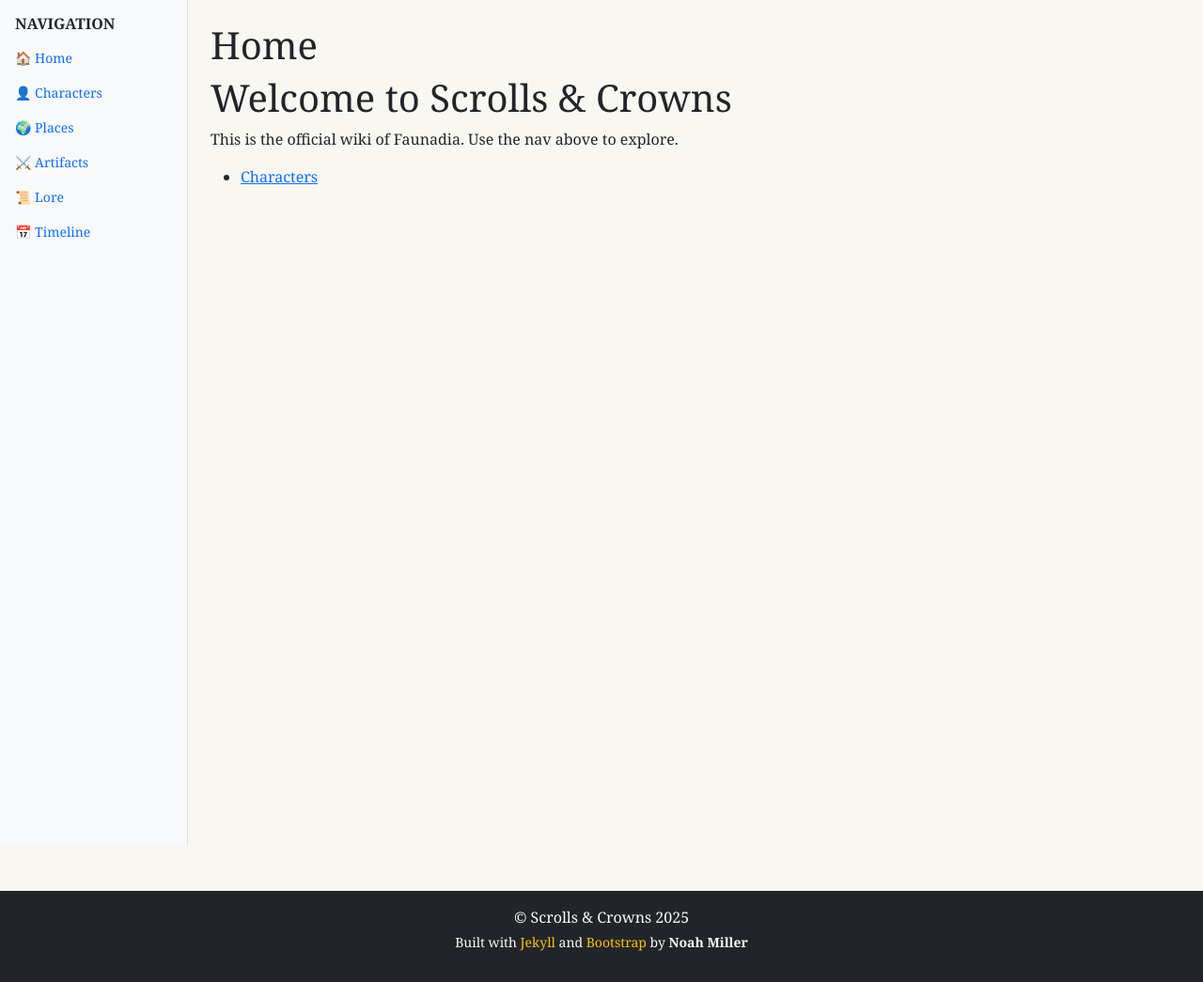
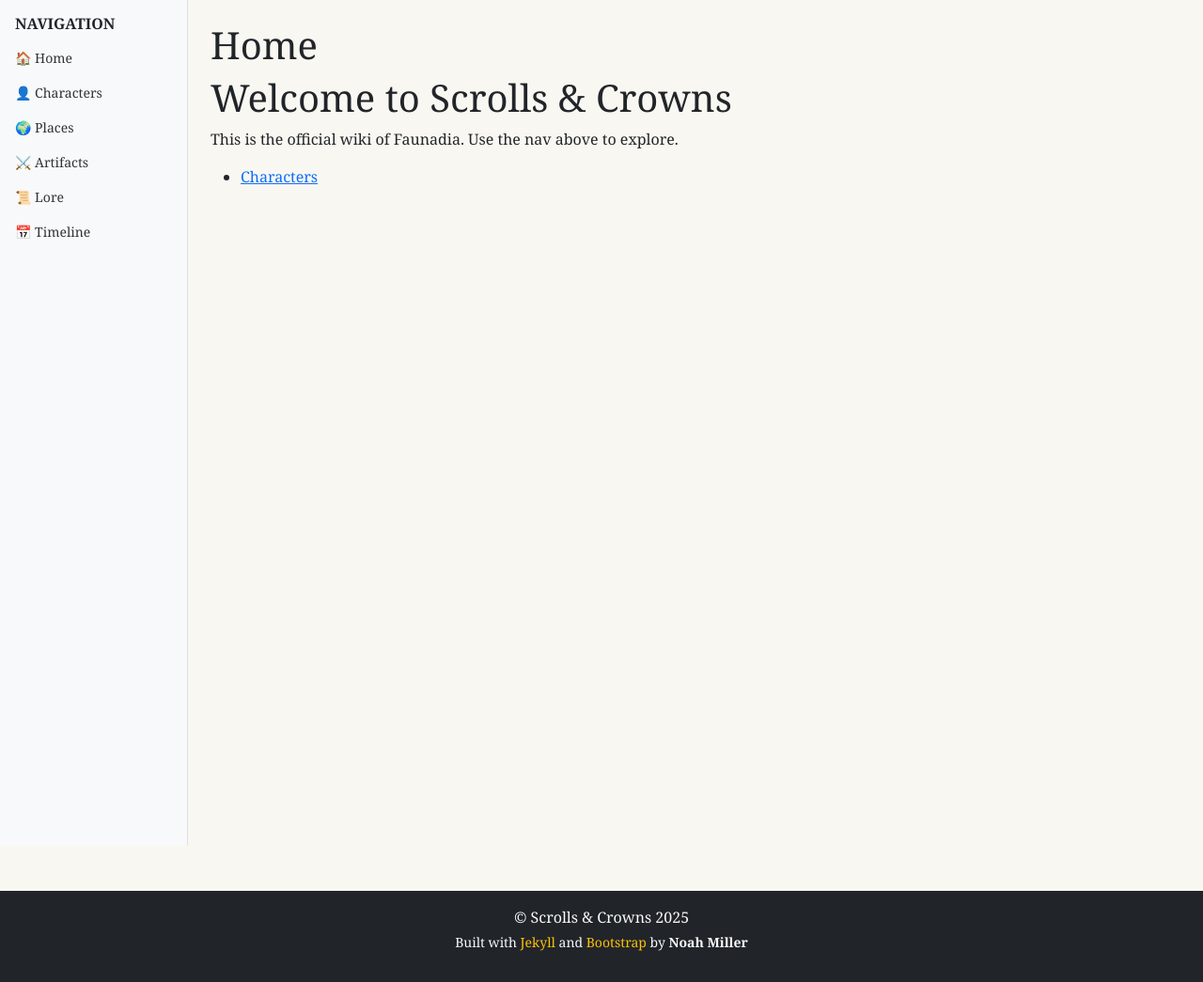
Before and after one commit to scrollsandcrowns/Wiki, a Jekyll site: the page built from index.html, in a window 1280 px wide. Shown: the whole page at 94% size. Built offline with Jekyll 4.4.1, drawn with Linux system fonts in a browser that asks for light colours.

Commit message:
Update site.css

```diff
--- a/assets/css/site.css
+++ b/assets/css/site.css
@@ -25,3 +25,14 @@ footer {
 footer a:hover {
   text-decoration: underline;
 }
+
+nav {
+  font-family: Georgia, serif;
+}
+nav .nav-link {
+  color: #333;
+}
+nav .nav-link:hover {
+  background: #eaeaea;
+  text-decoration: none;
+}
```
